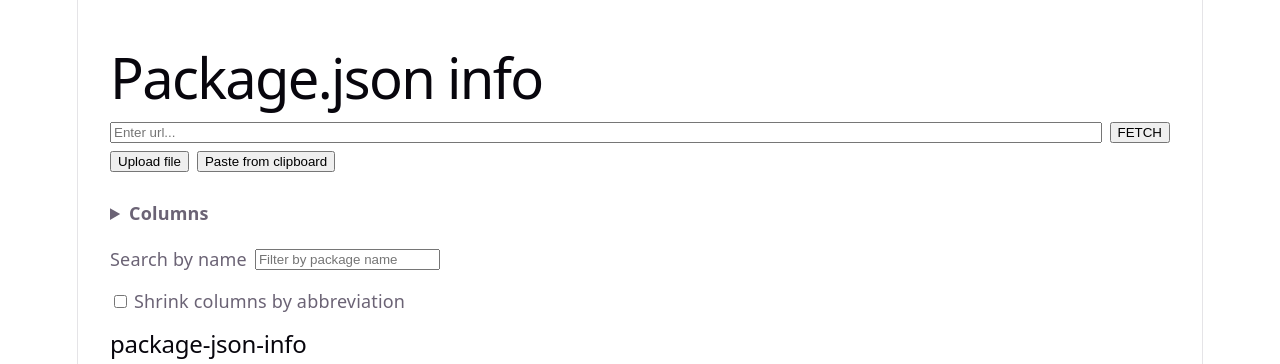
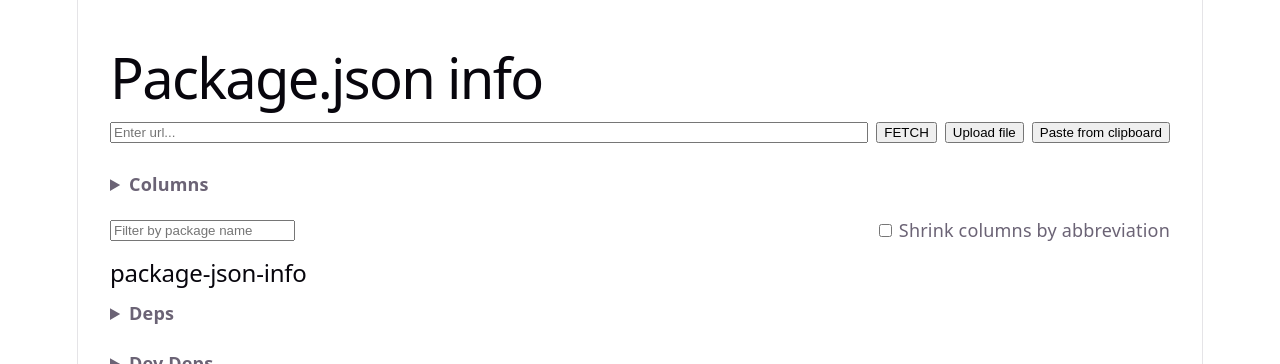
Before and after one commit to cheater900/package-json-info, a Vue app: page / in a window 1280 px wide. Shown: the top 364 px of the page. Built offline with nearby package versions, Linux system fonts and the light colour scheme; no server answers.

Commit message:
Rework toolbar rows with flex layouts instead of stacked labels

```diff
--- a/src/App.vue
+++ b/src/App.vue
@@ -48,8 +48,9 @@
             <button type="button" @click="goForward" :disabled="!canGoForward">Forward →</button>
         </section>
 
+        <div class="search-shrink-row">
             <div class="search-controls">
-            <label :for="searchInputId">Search by name</label>
+                <label :for="searchInputId" class="visually-hidden">Search by name</label>
                 <input
                     :id="searchInputId"
                     v-model="searchQuery"
@@ -63,6 +64,7 @@
                     <input type="checkbox" v-model="shrinkColumnLabels" />
                     Shrink columns by abbreviation
                 </label>
+            </div>
         </div>
 
         <h2 v-if="pkg?.name">{{ pkg.name }}</h2>
@@ -460,7 +462,7 @@ textarea {
 
 .input-methods {
     display: flex;
-    flex-direction: column;
+    align-items: center;
     gap: 8px;
     margin-bottom: 24px;
 }
@@ -468,6 +470,7 @@ textarea {
 .url-fetch-row {
     display: flex;
     gap: 8px;
+    flex: 1;
 }
 
 .url-fetch-row input {
@@ -502,15 +505,17 @@ textarea {
     margin-bottom: 16px;
 }
 
+.search-shrink-row {
+    display: flex;
+    justify-content: space-between;
+    align-items: center;
+    margin-bottom: 16px;
+}
+
 .search-controls {
     display: flex;
     align-items: center;
     gap: 8px;
-    margin-bottom: 16px;
-}
-
-.shrink-labels-controls {
-    margin-bottom: 16px;
 }
 
 .shrink-labels-controls label {
```
Lines whose indentation alone changed are shown as unchanged.
